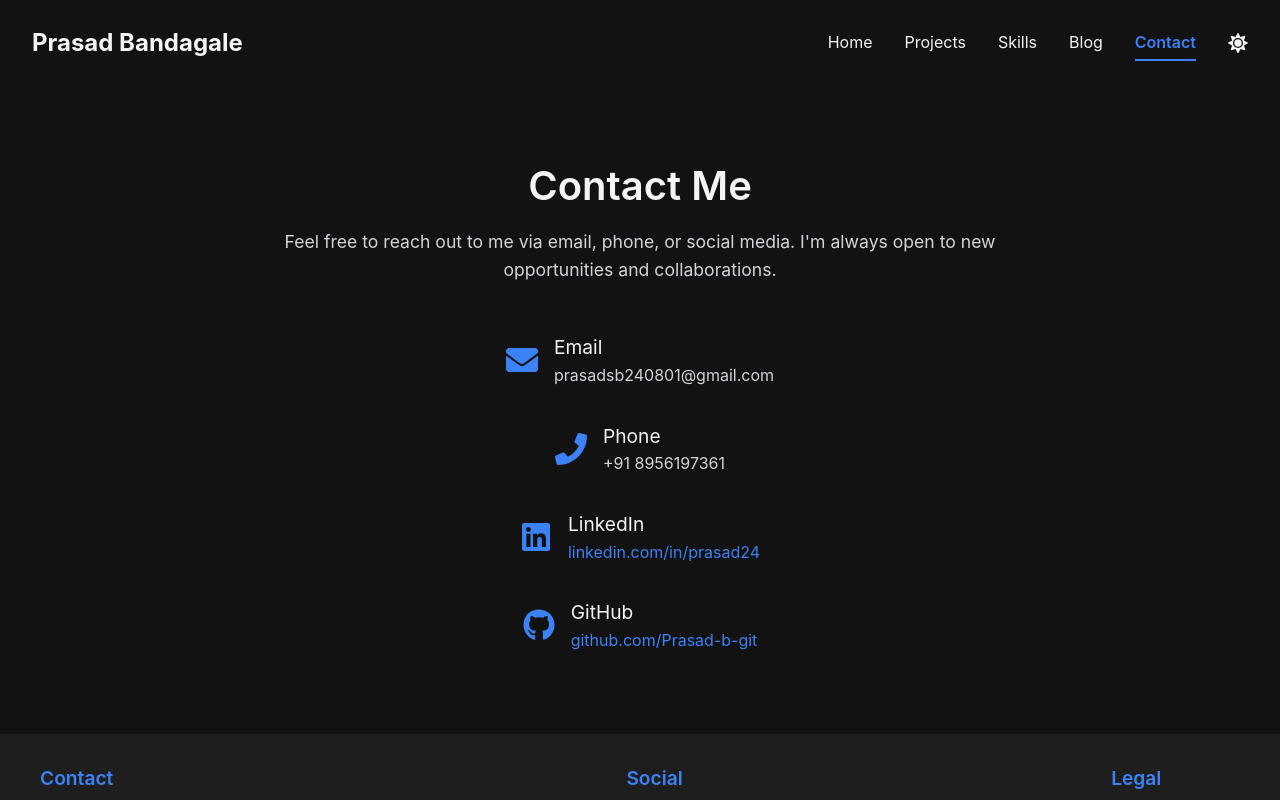
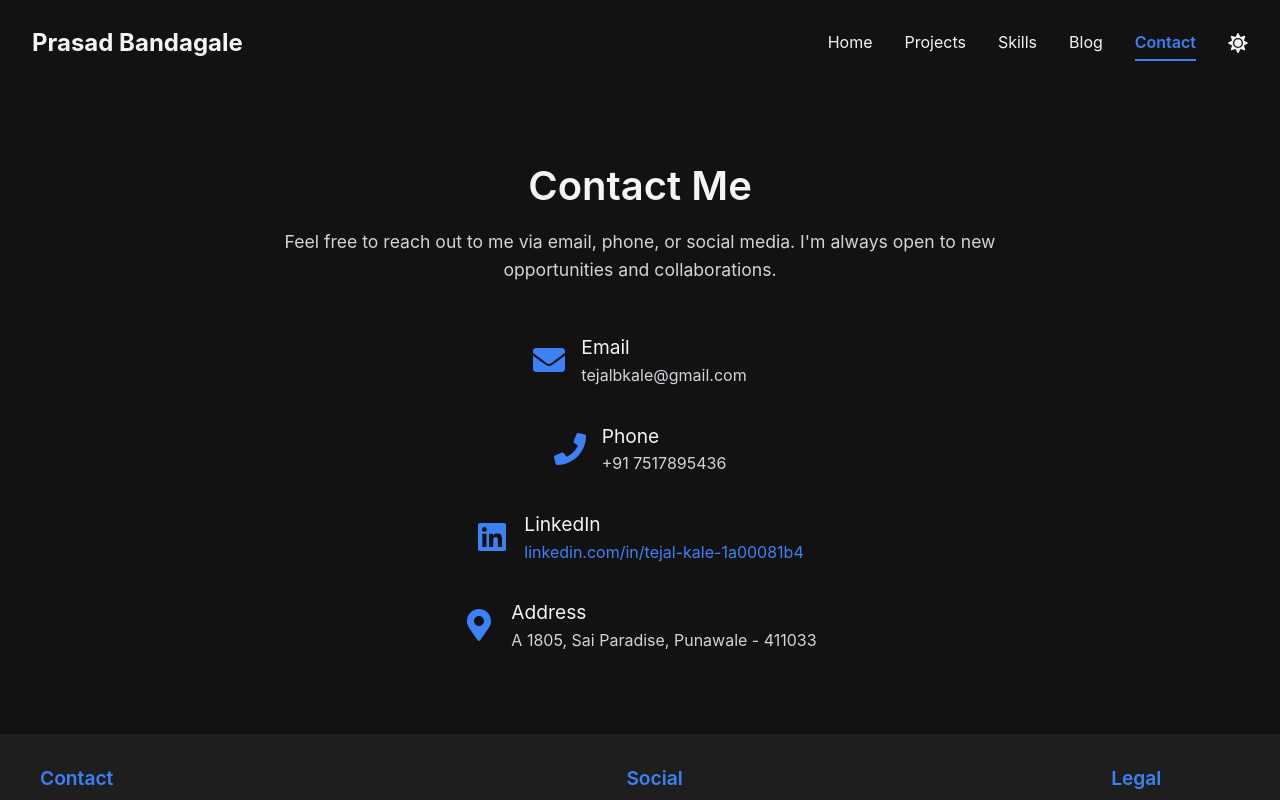
Before and after one commit to Tejalkale13/portfolio_v2, a React (Create React App) app: page /contact in a window 1280 px wide. Shown: the top 800 px of the page. Built offline with nearby package versions, Linux system fonts and the light colour scheme.

Commit message:
Update ContactPage.js

```diff
--- a/src/pages/ContactPage.js
+++ b/src/pages/ContactPage.js
@@ -1,7 +1,7 @@
 import React from 'react';
 import styled from 'styled-components';
 import { motion } from 'framer-motion';
-import { FaEnvelope, FaPhone, FaLinkedin, FaGithub } from 'react-icons/fa';
+import { FaEnvelope, FaPhone, FaLinkedin, FaGithub, FaMapMarkerAlt } from 'react-icons/fa';
 
 const ContactPage = () => {
   return (
@@ -18,20 +18,19 @@ const ContactPage = () => {
           </PageDescription>
         </motion.div>
       </PageHeader>
-
       <ContactInfo>
         <ContactItem>
           <ContactIcon as={FaEnvelope} />
           <ContactDetail>
             <ContactLabel>Email</ContactLabel>
-            <ContactValue>prasadsb240801@gmail.com</ContactValue>
+            <ContactValue>tejalbkale@gmail.com</ContactValue>
           </ContactDetail>
         </ContactItem>
         <ContactItem>
           <ContactIcon as={FaPhone} />
           <ContactDetail>
             <ContactLabel>Phone</ContactLabel>
-            <ContactValue>+91 8956197361</ContactValue>
+            <ContactValue>+91 7517895436</ContactValue>
           </ContactDetail>
         </ContactItem>
         <ContactItem>
@@ -39,21 +38,17 @@ const ContactPage = () => {
           <ContactDetail>
             <ContactLabel>LinkedIn</ContactLabel>
             <ContactValue>
-              <a href="https://linkedin.com/in/prasad24" target="_blank" rel="noopener noreferrer">
-                linkedin.com/in/prasad24
+              <a href="https://www.linkedin.com/in/tejal-kale-1a00081b4/" target="_blank" rel="noopener noreferrer">
+                linkedin.com/in/tejal-kale-1a00081b4
               </a>
             </ContactValue>
           </ContactDetail>
         </ContactItem>
         <ContactItem>
-          <ContactIcon as={FaGithub} />
+          <ContactIcon as={FaMapMarkerAlt} />
           <ContactDetail>
-            <ContactLabel>GitHub</ContactLabel>
-            <ContactValue>
-              <a href="https://github.com/Prasad-b-git" target="_blank" rel="noopener noreferrer">
-                github.com/Prasad-b-git
-              </a>
-            </ContactValue>
+            <ContactLabel>Address</ContactLabel>
+            <ContactValue>A 1805, Sai Paradise, Punawale - 411033</ContactValue>
           </ContactDetail>
         </ContactItem>
       </ContactInfo>
```
